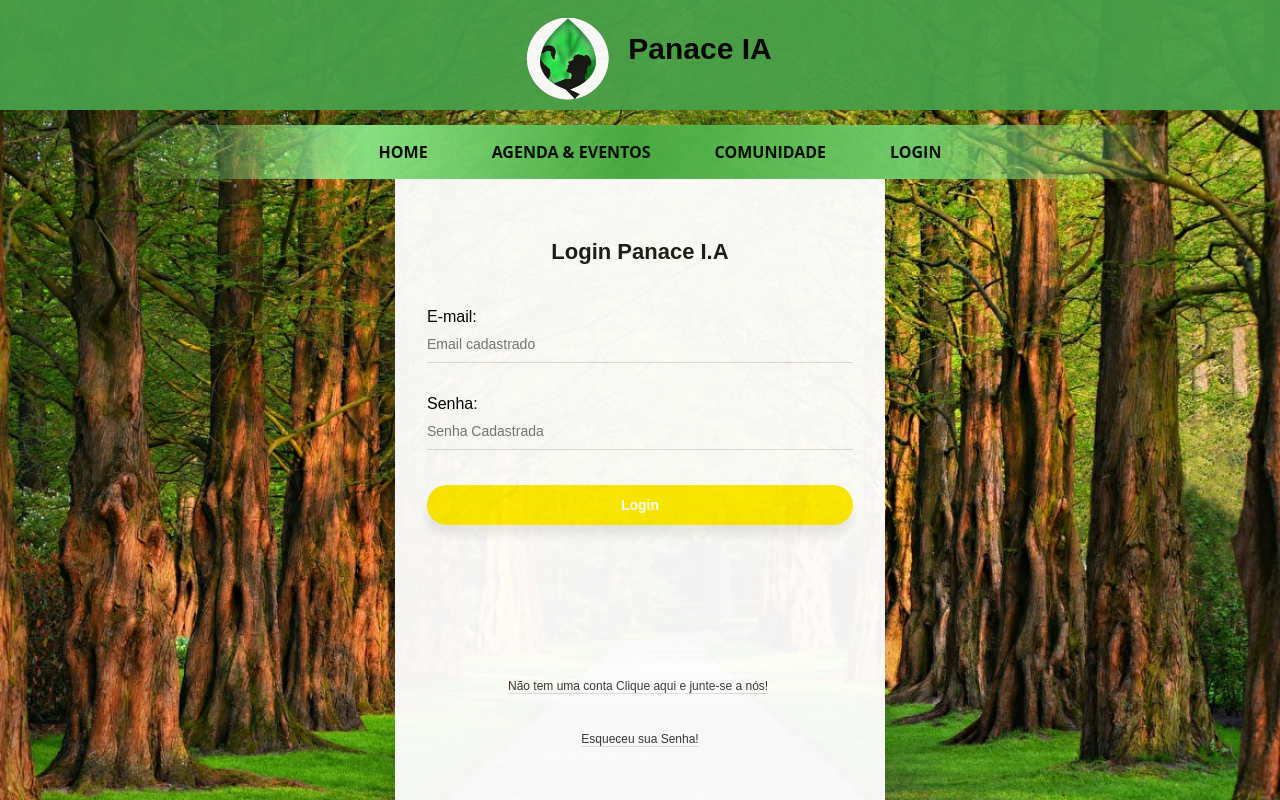
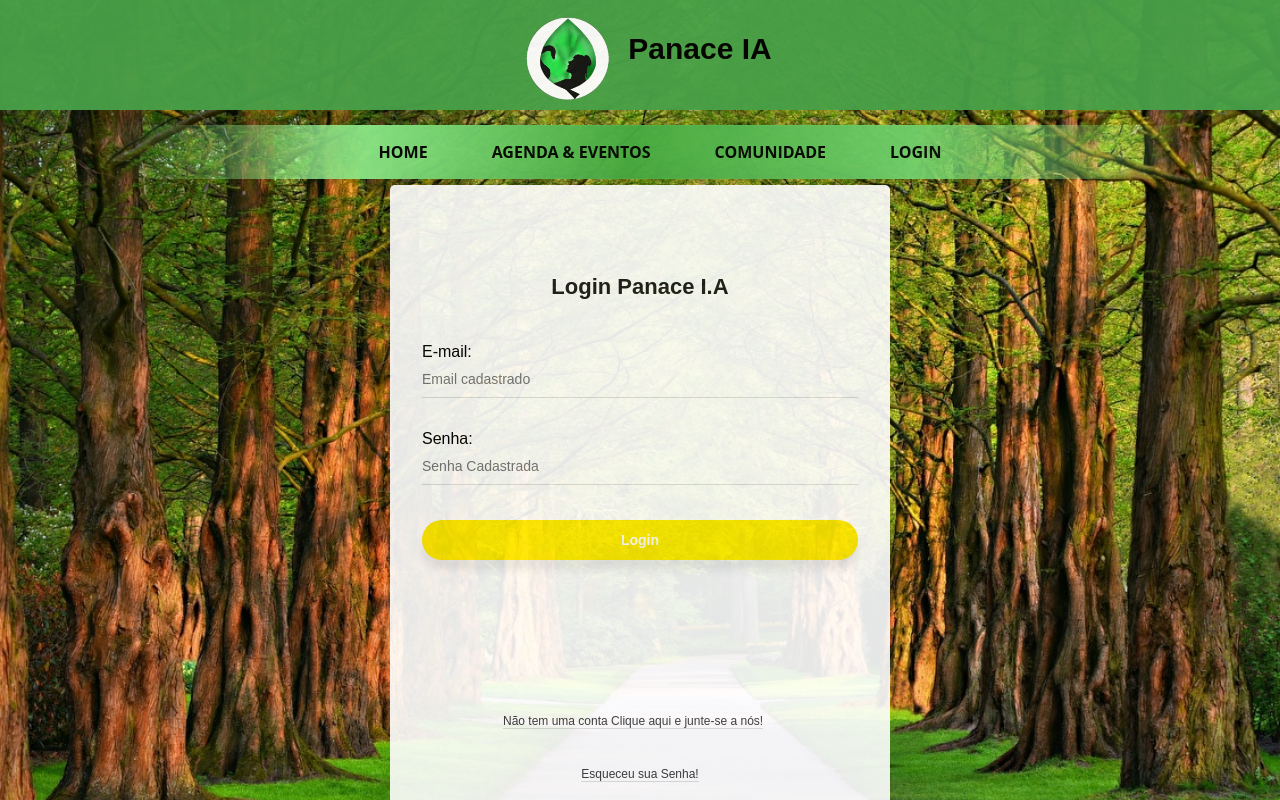
Before and after one commit to Marcos26-tech/PanaceiaReact, a React (Create React App) app: page / in a window 1280 px wide. Shown: the top 800 px of the page. Built offline with nearby package versions, Linux system fonts and the light colour scheme.

Commit message:
finalizado login

```diff
--- a/src/components/header/Header.jsx
+++ b/src/components/header/Header.jsx
@@ -62,16 +62,15 @@ class Header extends Component {
                      <Switch>
                         <Route exact path='/' component={FormLogin} />
                         <Route exact path='/FormLogin' component={FormLogin} />
+                        <Route exact path='/Registro' component={Registro} />
+                        <Route exact path='/ForgetPassword' component={ForgetPassword} />
+
                         <Route exact path='/Home' component={Home} />
                         <Route exact path='/Agendaeeventos' component={Agenda} />
                         <Route exact path='/Comunidade' component={AcessarGrupo} />
-                        <Route exact path='/Registro' component={Registro} />
-                        <Route exact path='/ForgetPassword' component={ForgetPassword} />
                      </Switch>
                   </div>
                </Router>
-
-
 
             </main>
          </>
--- a/src/components/login/FormLogin.jsx
+++ b/src/components/login/FormLogin.jsx
@@ -75,7 +75,7 @@ const FormLogin =() => {
                     </FormFieldset>
 
                     <FormFieldset>
-                        <FormButton type='button'>Login</FormButton>
+                        <FormButton type='submit'>Login</FormButton>
                     </FormFieldset>
                 </Form>
 
--- a/src/components/login/StyledForm.js
+++ b/src/components/login/StyledForm.js
@@ -19,10 +19,11 @@ export const Form = styled.form`
 
 export const FormWrapper = styled.div`
   background-color:white;
+  opacity:95%;
   overflow: hidden;
   padding: 0 0 32px;
-  margin: 40px auto 0;
-  width: 490px;
+  margin: 75px auto 0;
+  width: 500px;
   height:700px;
   font-family: Quicksand, arial, sans-serif;
   box-shadow: 0 0 20px rgba(0, 0, 0, .05), 0 0px 40px rgba(0, 0, 0, .08);
--- a/src/components/login/resete/ForgetPassword.jsx
+++ b/src/components/login/resete/ForgetPassword.jsx
@@ -1,12 +1,11 @@
 import React, { useState } from "react";
-import {Form, FormWrapper, FormHeader, Title, FormBody, FormFieldset, FormInput, FormButton, FormLink } from '../StyledForm'
+import { Form, FormWrapper, FormHeader, Title, FormBody, FormFieldset, FormInput, FormButton, FormLink } from '../StyledForm'
 
 
-
-function ForgetPassword() {
+const ForgetPassword =() => {
 
     const [user, setUser] = useState({
-    email: '',
+        email: ''
       });
 
       const [status, setStatus] = useState({
@@ -28,10 +27,10 @@ function ForgetPassword() {
             if (saveDataForm) {
                 setStatus({
                     type: 'success',
-                mensagem: "Logado com sucesso Bem vindo a Panace I.A"
+                    mensagem: "Email confirmado verifique o email cadastrado"
                 });
                 setUser({
-                email: '',
+                    email: ''
                 });
                 } else {
                 setStatus({
@@ -43,6 +42,7 @@ function ForgetPassword() {
 
         function validate(){
             if(!user.email) return setStatus({type: 'error', mensagem: 'Erro: Necessário preencher o campo e-mail!'});
+
         return true;
         }
 
@@ -66,7 +66,7 @@ function ForgetPassword() {
                     </FormFieldset>
 
                     <FormFieldset>
-                        <FormButton type='button'>Recuperar a Senha</FormButton>
+                        <FormButton type='submit'>Recuperar a Senha</FormButton>
                     </FormFieldset>
                 </Form>
 
```
Also changed, not shown: src/components/login/cadastro/Registro.jsx (indentation only). Lines whose indentation alone changed are shown as unchanged.
